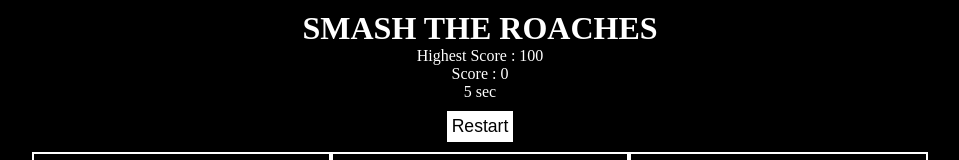
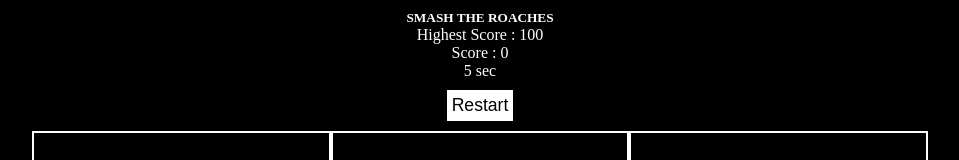
Before and after one commit to PhillipNemo/killTheRoach-game, a plain HTML site: page index.html in a window 1280 px wide. Shown: the top 160 px of the page, without its empty margins (160-1119 px from the left). Drawn offline with Linux system fonts and the light colour scheme.

Commit message:
Update index.html

```diff
--- a/index.html
+++ b/index.html
@@ -12,7 +12,7 @@
 
     <div class="square-container">
             <div class="top">
-                <h1>SMASH THE ROACHES </h1>
+                <h5>SMASH THE ROACHES </h5>
                 <span>Highest Score : 100 </span>
                 <span class="score">   Score : 0</span>
                 <span class="time-left"> 10  </span>
```
